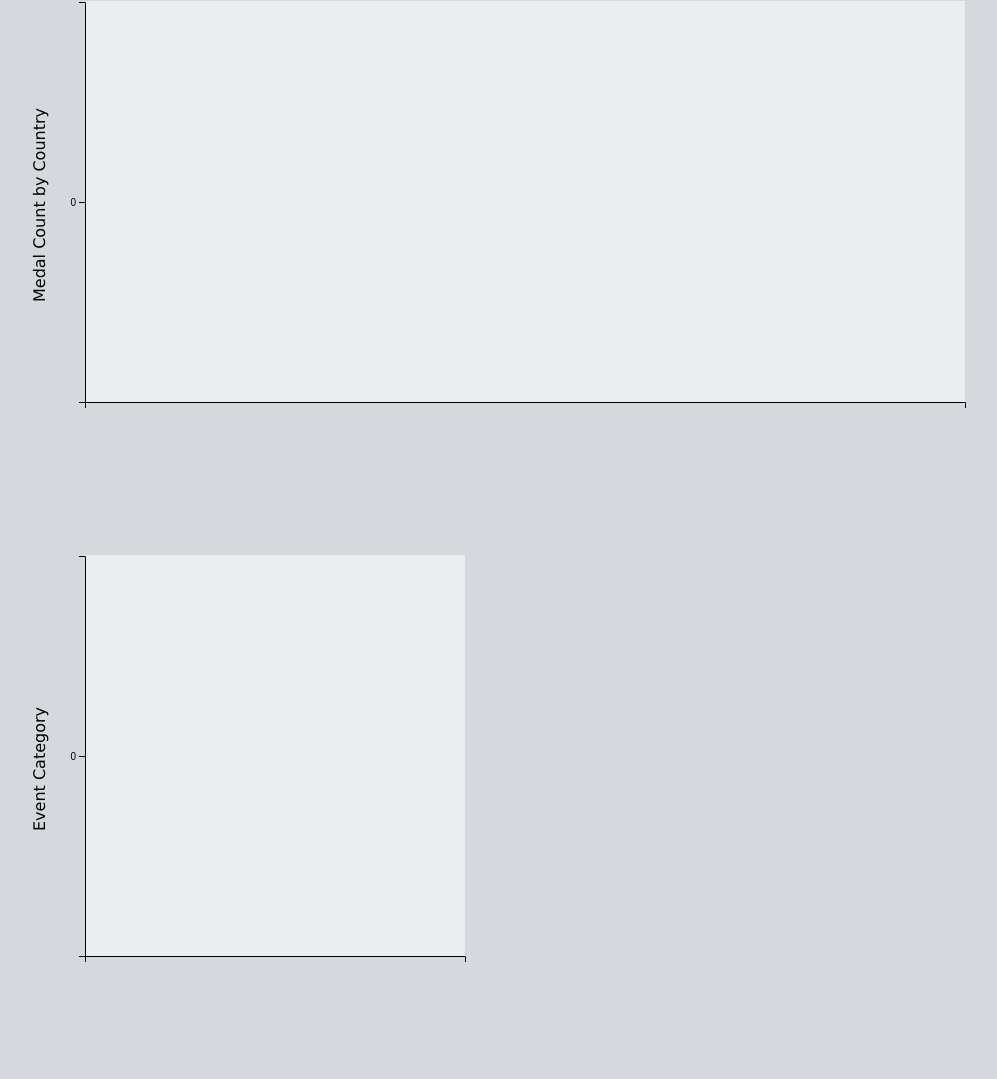
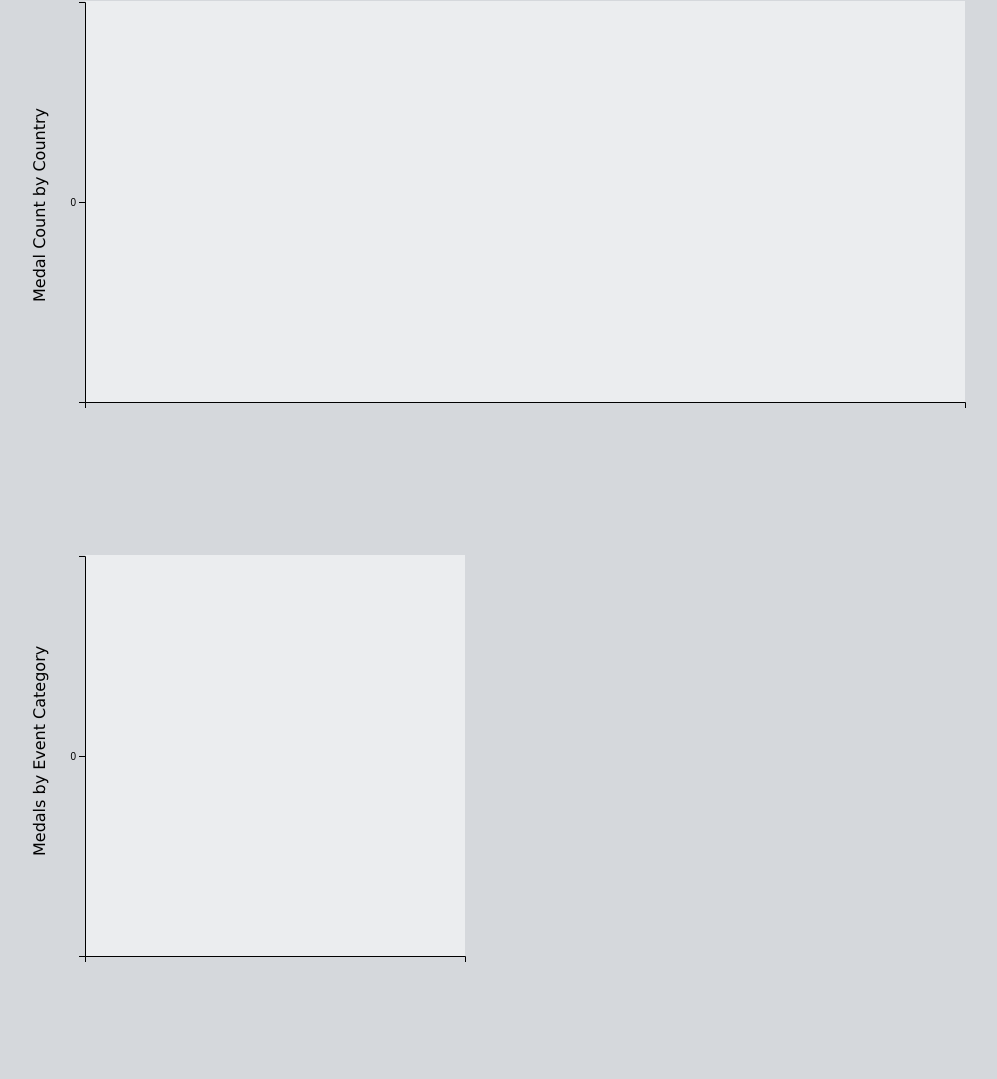
Before and after one commit to armhoeft/armhoeft.github.io, a plain HTML site: page index.html in a window 1280 px wide. Shown: the part 784-1863 px from the top of the page, without its empty margins (3-1000 px from the left). Drawn offline with nearby package versions, Linux system fonts and the light colour scheme.

Commit message:
Updated tertiary chart axis

```diff
--- a/index.html
+++ b/index.html
@@ -489,12 +489,12 @@
         canvas.append('g')
             .call(yAxis);
         canvas.append('text')
-            .attr('x', -275)
+            .attr('x', -300)
             .attr('y', -40)
             .attr('transform', 'rotate(-90)')
             .attr('fill', 'black')
             .style('font-size', 16)
-            .text("Event Category");
+            .text("Medals by Event Category");
     }
 
     async function displayTertiaryChart(data, ind) {
```
